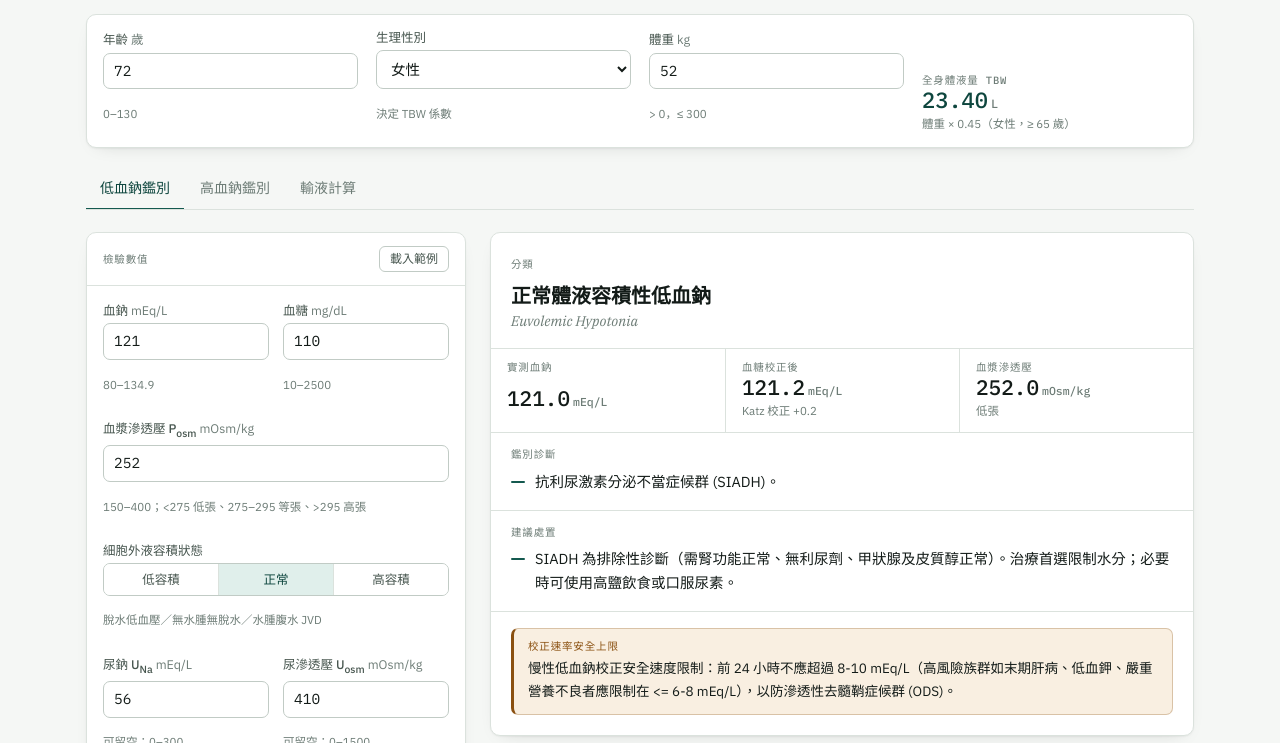
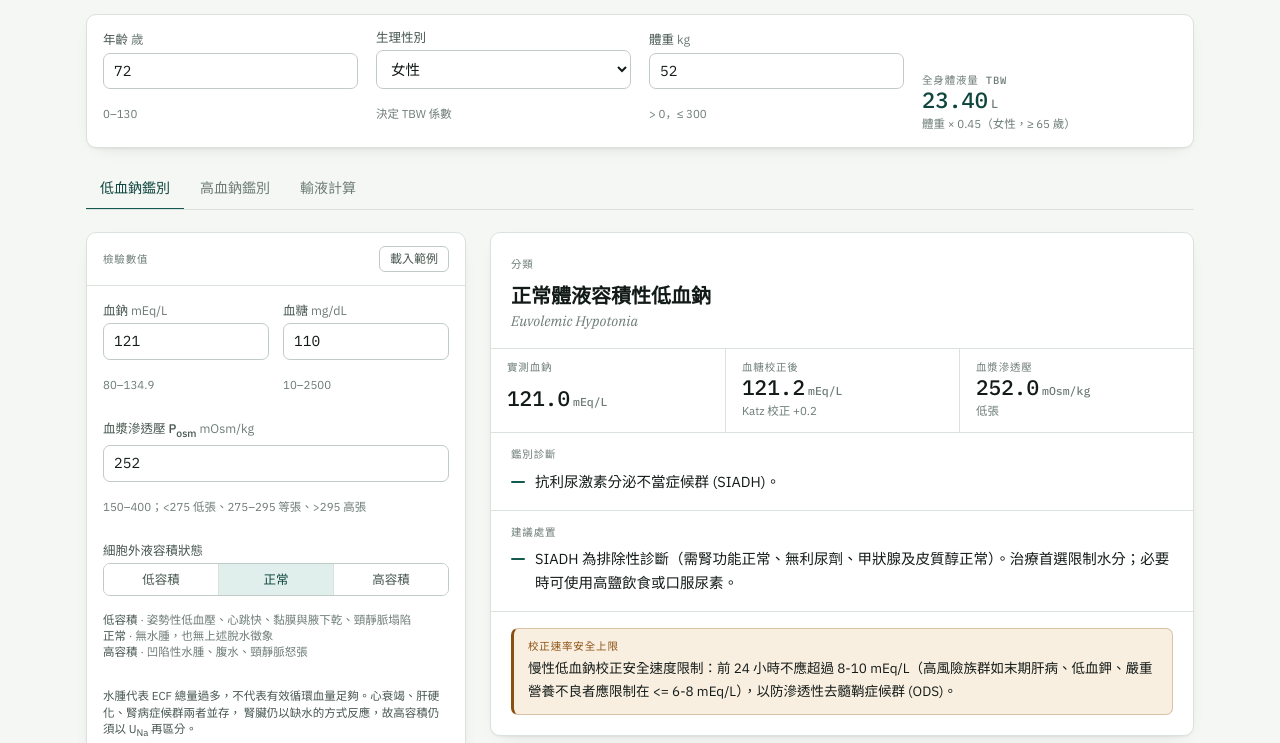
Before and after one commit to ma761006-creator/hyponatrima-or-hypernatrima-which-one, a plain HTML site: page static/index.html in a window 1280 px wide. Shown: the part 57-800 px from the top of the page. Drawn offline with Linux system fonts and the light colour scheme.

Commit message:
釐清容積狀態欄位的判讀依據
原本的提示「脫水低血壓／無水腫無脫水／水腫腹水 JVD」三格並排，
容易讓人誤以為這一題在問凹陷性水腫的有無。水腫只能認出高容積那
一端：低容積與正常容積都沒有水腫，而這兩者正是低血鈉最關鍵的一
刀（處置相反：補等張食鹽水 vs 限水）。

低血鈉分頁改為逐項列出三種狀態各自的床邊徵象，並加一段警語說明
水腫代表 ECF 總量過多、不代表有效循環血量足夠——心衰竭、肝硬化、
腎病症候群兩者並存，腎臟仍以缺水的方式反應，故高容積分支仍需以
U_Na 再區分。

高血鈉分頁原本沒有對應提示，一併補上。

純屬介面文字，未動決策邏輯。

Co-Authored-By: Claude Opus 5 <noreply@anthropic.com>
Claude-Session: https://claude.ai/code/session_01Gp2qyJrf1h2qGtXcJdL7r3

```diff
--- a/static/index.html
+++ b/static/index.html
@@ -270,6 +270,8 @@
   input.invalid { border-color: var(--crit); }
   .hint { font: 400 11.5px/1.4 var(--sans); color: var(--muted); }
   .hint.error { color: var(--crit); }
+  .hint.caveat { color: var(--ink-2); }
+  .hint b { font-weight: 500; color: var(--ink-2); }
 
   .row-2 { display: grid; grid-template-columns: 1fr 1fr; gap: 14px; }
   @media (max-width: 360px) { .row-2 { grid-template-columns: 1fr; } }
@@ -528,7 +530,15 @@
             <label><input type="radio" name="hypo-vol" value="euvolemic" checked>正常</label>
             <label><input type="radio" name="hypo-vol" value="hypervolemic">高容積</label>
           </div>
-          <p class="hint">脫水低血壓／無水腫無脫水／水腫腹水 JVD</p>
+          <p class="hint">
+            <b>低容積</b> · 姿勢性低血壓、心跳快、黏膜與腋下乾、頸靜脈塌陷<br>
+            <b>正常</b> · 無水腫，也無上述脫水徵象<br>
+            <b>高容積</b> · 凹陷性水腫、腹水、頸靜脈怒張
+          </p>
+          <p class="hint caveat">
+            水腫代表 ECF 總量過多，不代表有效循環血量足夠。心衰竭、肝硬化、腎病症候群兩者並存，
+            腎臟仍以缺水的方式反應，故高容積仍須以 U<sub>Na</sub> 再區分。
+          </p>
         </div>
         <div class="row-2">
           <div class="field">
@@ -574,6 +584,11 @@
             <label><input type="radio" name="hyper-vol" value="euvolemic" checked>正常</label>
             <label><input type="radio" name="hyper-vol" value="hypervolemic">高容積</label>
           </div>
+          <p class="hint">
+            <b>低容積</b> · 失水大於失鈉，合併脫水徵象<br>
+            <b>正常</b> · 純水分流失，無明顯水腫或脫水<br>
+            <b>高容積</b> · 鈉過剩，多為醫源性高張輸液
+          </p>
         </div>
         <div class="field">
           <label for="hyper-uosm">尿滲透壓 U<sub>osm</sub> <span class="unit">mOsm/kg</span></label>
```
